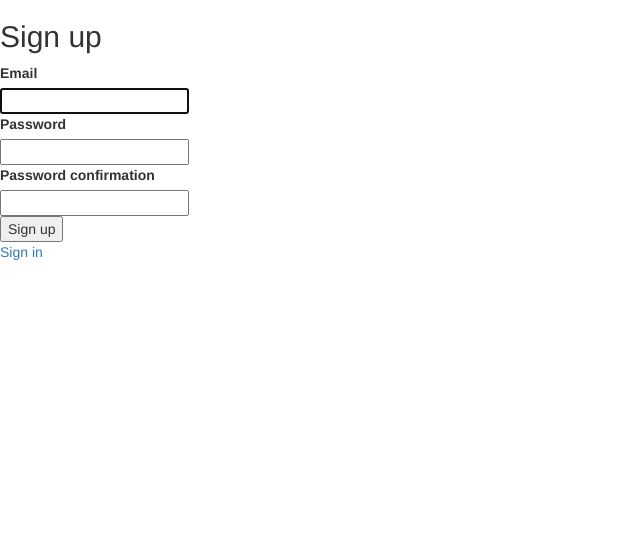
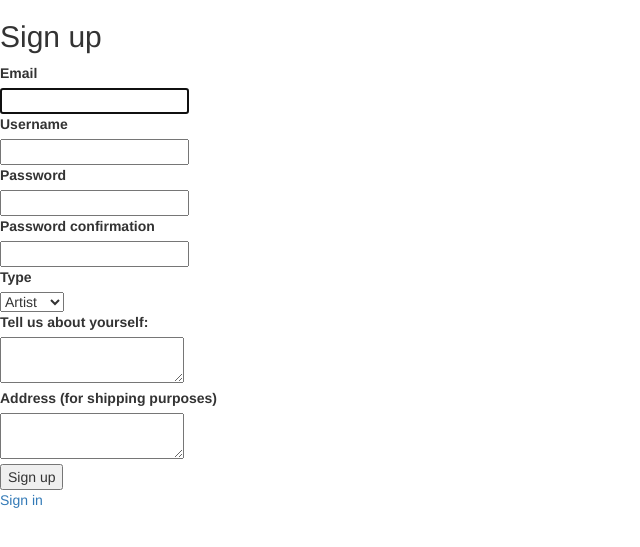
Before and after one commit to avstruck/simba, a Rails app: page /users/sign_up in a window 1280 px wide. Shown: the top 547 px of the page, without its empty margins (0-640 px from the left). Run offline with Rails 7, Linux system fonts and the light colour scheme; style sheets or scripts are compiled from the project's sources; some libraries are stand-ins or nearby versions.

Commit message:
added attributes to create user page

```diff
--- a/app/models/user.rb
+++ b/app/models/user.rb
@@ -6,6 +6,7 @@ class User < ActiveRecord::Base
   has_many :sell_purchases, class_name: "Purchase", foreign_key: :acceptor_id
 
   validates :email, presence: true, uniqueness: true
+  validates :username, presence: true, uniqueness: true
   #validates :username, presence: true, uniqueness: true
 
   # Include default devise modules. Others available are:
--- a/app/views/devise/registrations/new.html.erb
+++ b/app/views/devise/registrations/new.html.erb
@@ -6,12 +6,24 @@
   <div><%= f.label :email %><br />
   <%= f.email_field :email, autofocus: true %></div>
 
+  <div><%= f.label :username %><br />
+  <%= f.text_field :username %></div>
+
   <div><%= f.label :password %><br />
     <%= f.password_field :password, autocomplete: "off" %></div>
 
   <div><%= f.label :password_confirmation %><br />
     <%= f.password_field :password_confirmation, autocomplete: "off" %></div>
 
+  <div><%= f.label :type %><br />
+  <%= f.select :type, ['Artist' , 'Patron'], autofocus: true %></div>
+
+  <div><%= f.label :'Tell us about yourself:' %><br />
+  <%= f.text_area :bio, autofocus: true %></div>
+
+  <div><%= f.label :'address (for shipping purposes)' %><br />
+  <%= f.text_area :address, autofocus: true %></div>
+
   <div><%= f.submit "Sign up" %></div>
 <% end %>
 
```
